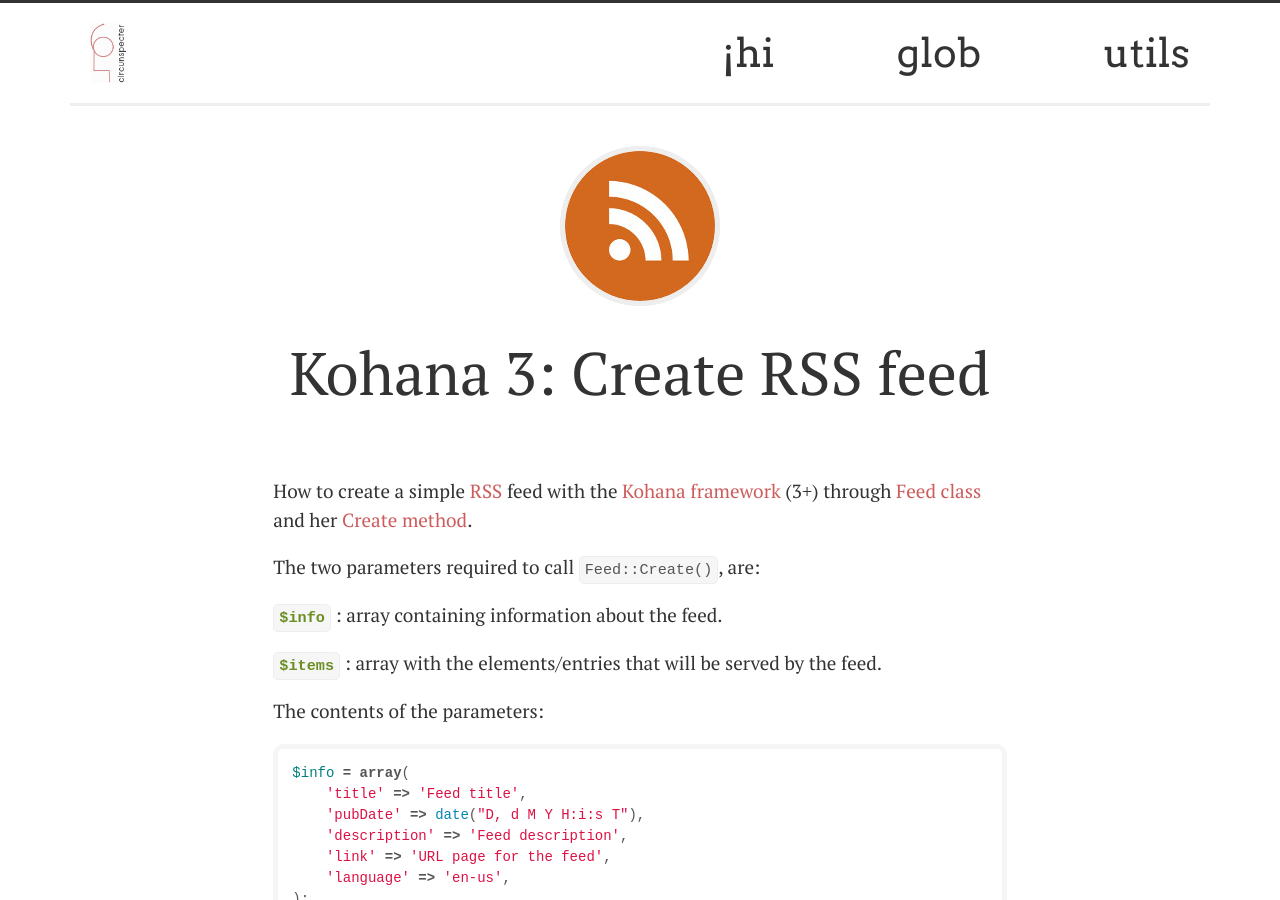
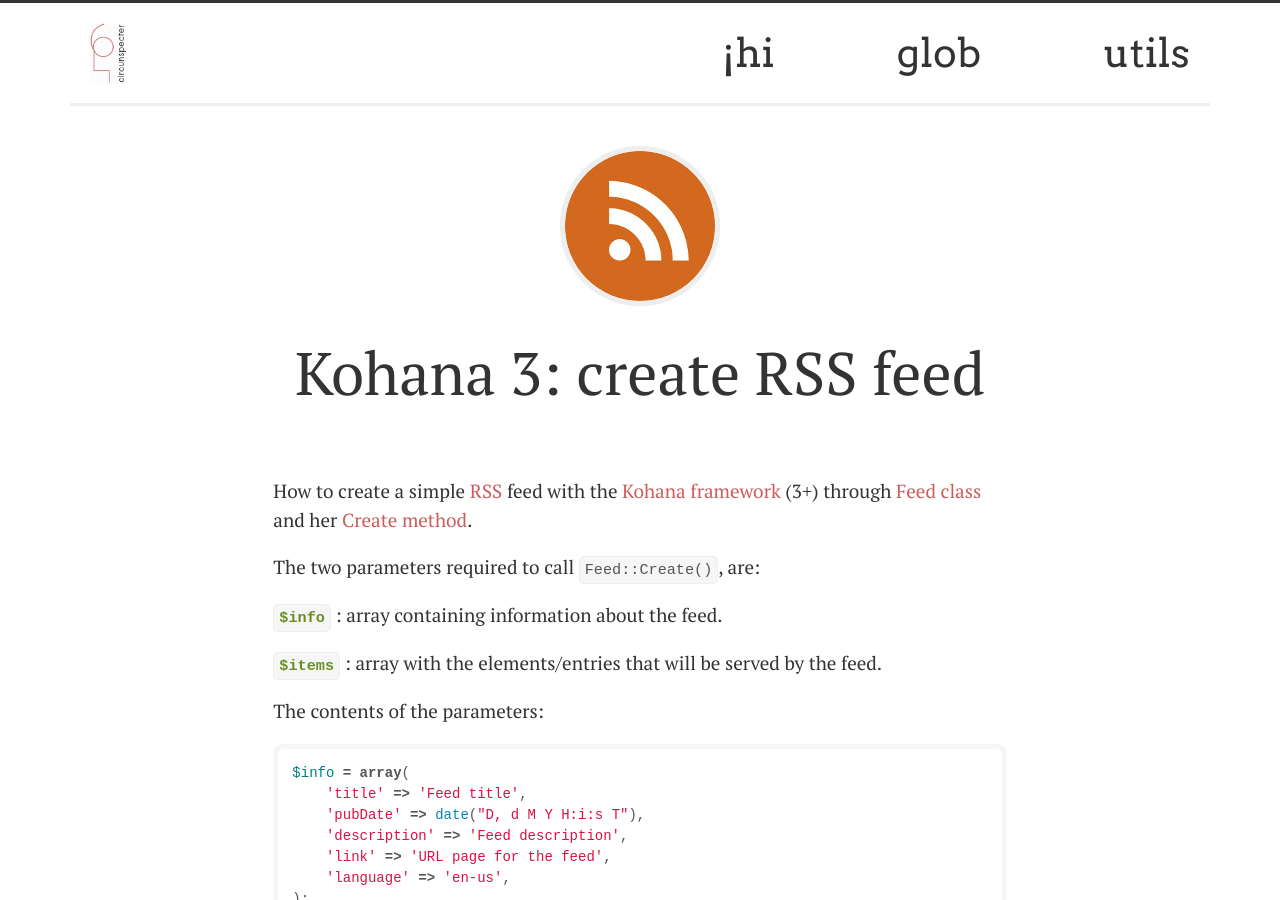
Before and after one commit to circunspecter/circunspecter.github.io, a Jekyll site: the page built from _posts/2013-02-04-kohana-3-create-rss-feed.html, in a window 1280 px wide and 900 px high. Built offline with Jekyll 4.4.1, drawn with Linux system fonts in a browser that asks for light colours; nearby versions of some CDN libraries; Markdown is read by kramdown in place of the engine named in the settings; comment, search, counter and statistics services are not loaded.

Commit message:
lower case

```diff
--- a/_posts/2013-02-04-kohana-3-create-rss-feed.html
+++ b/_posts/2013-02-04-kohana-3-create-rss-feed.html
@@ -1,5 +1,5 @@
 ---
-title: Kohana 3&#58; Create RSS feed
+title: Kohana 3&#58; create RSS feed
 layout: post
 tags:
 - PHP
```
